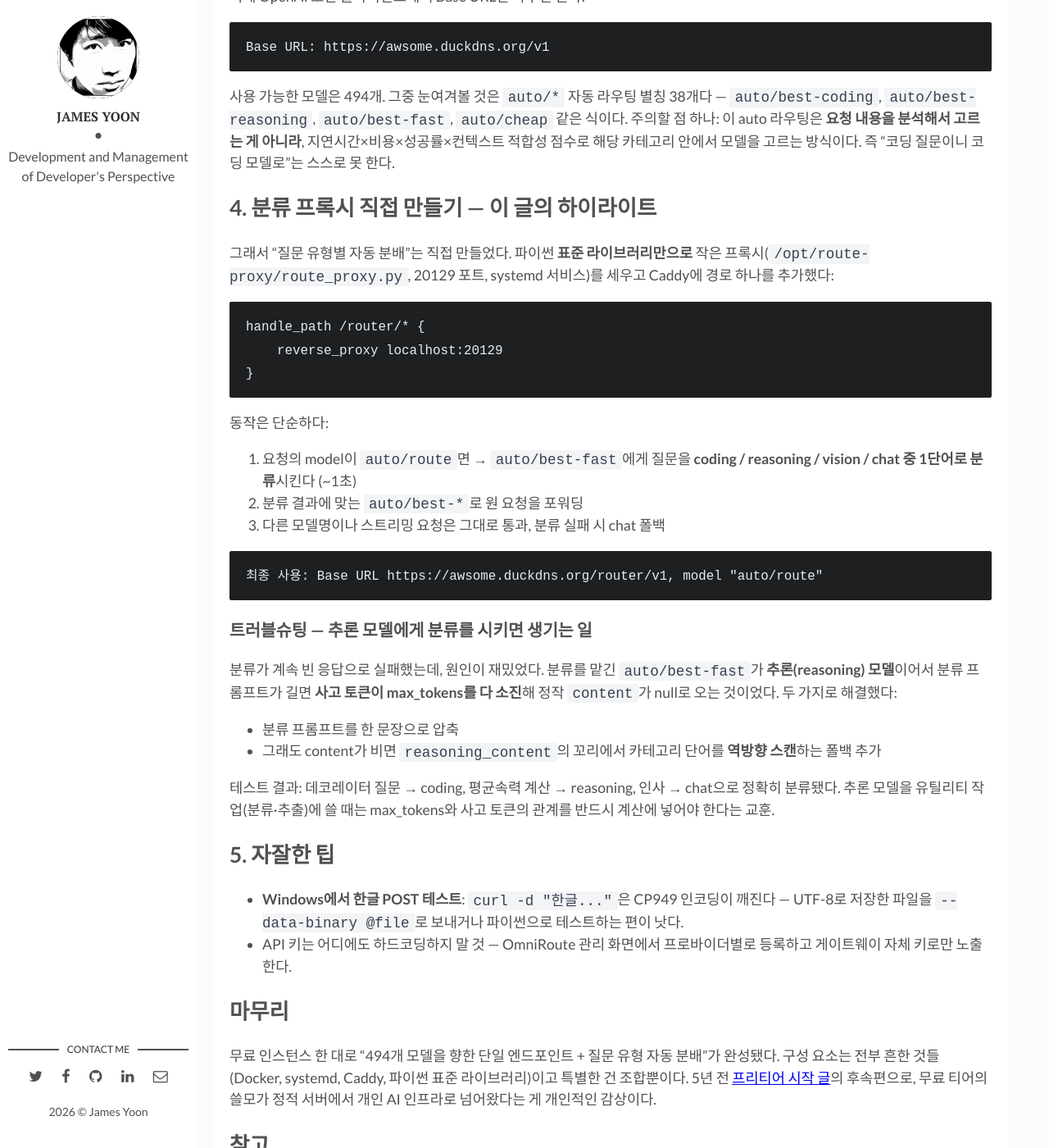
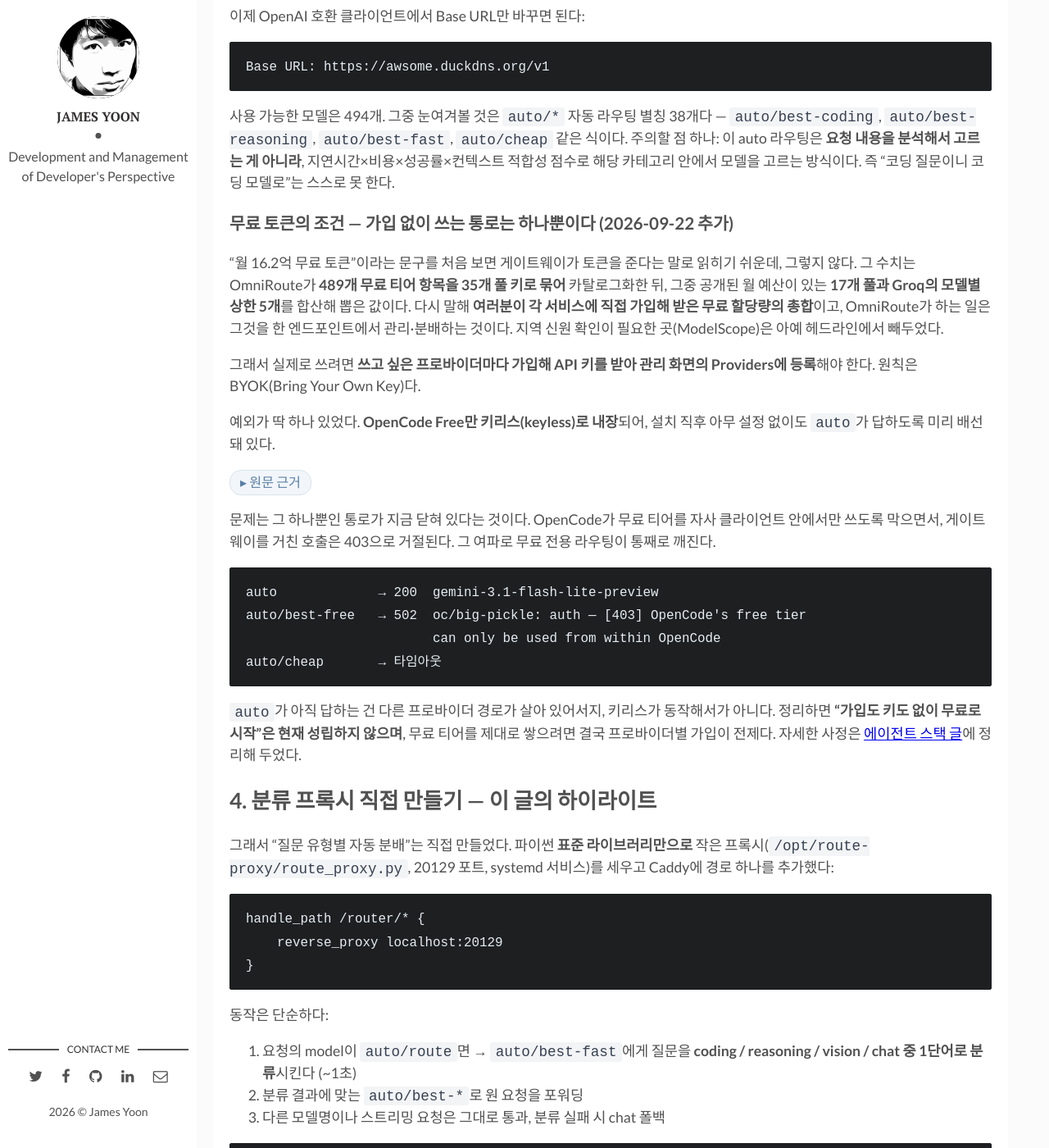
Before and after one commit to butteryoon/butteryoon.github.io, a Jekyll site: the page built from _posts/2026-09-06-omniroute-selfhosting-oci.md, in a window 1280 px wide and 1400 px high, scrolled down 3449 px. Shown: the whole window at 82% size. Built offline with Jekyll 4.4.1, drawn with Linux system fonts in a browser that asks for light colours; comment, search, counter and statistics services are not loaded; some of the changed text lies outside the part shown.

Commit message:
OmniRoute 글 보강: 무료 토큰의 조건 명확화 (키리스는 OpenCode Free 하나뿐, 나머지는 BYOK, 현재 차단으로 auto/best-free 502)
Co-Authored-By: Claude Opus 5 (1M context) <noreply@anthropic.com>
Claude-Session: https://claude.ai/code/session_01GP584Scs1goEpQgpanpNdb

````diff
--- a/_posts/2026-09-06-omniroute-selfhosting-oci.md
+++ b/_posts/2026-09-06-omniroute-selfhosting-oci.md
@@ -5,7 +5,7 @@ title: "오라클 클라우드 무료 티어에 OmniRoute 셀프호스팅 — RA
 description: "Oracle Cloud 무료 인스턴스(RAM 951MB)에 오픈소스 AI 게이트웨이 OmniRoute를 올리고 Caddy로 HTTPS를 붙인 구축기. 스왑으로 OOM 잡기, OCI iptables 함정, 그리고 질문 유형별 자동 분배를 위해 파이썬 표준 라이브러리로 직접 만든 분류 프록시까지."
 img: omniroute-oci-title.webp
 date: 2026-09-06 20:40:00 +0900
-last_modified_at: 2026-09-20 21:50:00 +0900
+last_modified_at: 2026-09-22 21:30:00 +0900
 tags: [omniroute, oracle-cloud, free-tier, ai-gateway, caddy, self-hosting, llm-routing, llm] # add tag
 related: llm
 categories: tools
@@ -24,7 +24,7 @@ categories: tools
 > - **MCP / A2A 지원**과 **Radar 무료 카탈로그**(opt-in)
 > - **멀티아치 이미지(AMD64 + ARM64)** — OCI 프리티어의 Arm A1 인스턴스에서도 같은 이미지를 그대로 쓸 수 있다는 뜻이라, 이 글처럼 AMD Micro가 아닌 Arm 쪽에 올릴 때 유용하다. Electron 데스크톱 앱과 메뉴바 트레이(OmniRouteTray)도 추가됐다.
 >
-> 아래 본문의 설치 절차(Docker + systemd + Caddy)는 그대로 유효하다. 컨테이너만 최신 이미지로 올리면 된다.
+> 아래 본문의 설치 절차(Docker + systemd + Caddy)는 그대로 유효하다. 컨테이너만 최신 이미지로 올리면 된다. 다만 **무료 토큰을 쓰려면 프로바이더별 가입·키 등록이 전제**라는 점은 따로 짚어둘 필요가 있어 3절에 정리했다.
 
 ## 0. 배경 — 인스턴스가 죽어 있었다
 
@@ -113,6 +113,27 @@ Base URL: https://awsome.duckdns.org/v1
 
 사용 가능한 모델은 494개. 그중 눈여겨볼 것은 `auto/*` 자동 라우팅 별칭 38개다 — `auto/best-coding`, `auto/best-reasoning`, `auto/best-fast`, `auto/cheap` 같은 식이다. 주의할 점 하나: 이 auto 라우팅은 **요청 내용을 분석해서 고르는 게 아니라**, 지연시간×비용×성공률×컨텍스트 적합성 점수로 해당 카테고리 안에서 모델을 고르는 방식이다. 즉 "코딩 질문이니 코딩 모델로"는 스스로 못 한다.
 
+### 무료 토큰의 조건 — 가입 없이 쓰는 통로는 하나뿐이다 (2026-09-22 추가)
+
+"월 16.2억 무료 토큰"이라는 문구를 처음 보면 게이트웨이가 토큰을 준다는 말로 읽히기 쉬운데, 그렇지 않다. 그 수치는 OmniRoute가 **489개 무료 티어 항목을 35개 풀 키로 묶어** 카탈로그화한 뒤, 그중 공개된 월 예산이 있는 **17개 풀과 Groq의 모델별 상한 5개**를 합산해 뽑은 값이다. 다시 말해 **여러분이 각 서비스에 직접 가입해 받은 무료 할당량의 총합**이고, OmniRoute가 하는 일은 그것을 한 엔드포인트에서 관리·분배하는 것이다. 지역 신원 확인이 필요한 곳(ModelScope)은 아예 헤드라인에서 빼두었다.
+
+그래서 실제로 쓰려면 **쓰고 싶은 프로바이더마다 가입해 API 키를 받아 관리 화면의 Providers에 등록**해야 한다. 원칙은 BYOK(Bring Your Own Key)다.
+
+예외가 딱 하나 있었다. **OpenCode Free만 키리스(keyless)로 내장**되어, 설치 직후 아무 설정 없이도 `auto`가 답하도록 미리 배선돼 있다.
+
+<details class="evidence"><summary>원문 근거</summary><blockquote>"It answers — call model auto for an instant reply, with no API key, no signup, no configuration. Keyless provider OpenCode Free is pre-wired into the auto combo, so a fresh install responds out of the box." — OmniRoute README</blockquote></details>
+
+문제는 그 하나뿐인 통로가 지금 닫혀 있다는 것이다. OpenCode가 무료 티어를 자사 클라이언트 안에서만 쓰도록 막으면서, 게이트웨이를 거친 호출은 403으로 거절된다. 그 여파로 무료 전용 라우팅이 통째로 깨진다.
+
+```text
+auto             → 200  gemini-3.1-flash-lite-preview
+auto/best-free   → 502  oc/big-pickle: auth — [403] OpenCode's free tier
+                        can only be used from within OpenCode
+auto/cheap       → 타임아웃
+```
+
+`auto`가 아직 답하는 건 다른 프로바이더 경로가 살아 있어서지, 키리스가 동작해서가 아니다. 정리하면 **"가입도 키도 없이 무료로 시작"은 현재 성립하지 않으며**, 무료 티어를 제대로 쌓으려면 결국 프로바이더별 가입이 전제다. 자세한 사정은 [에이전트 스택 글]({{site.baseurl}}/tools/2026/09/11/opensource-agent-stack.html)에 정리해 두었다.
+
 ## 4. 분류 프록시 직접 만들기 — 이 글의 하이라이트
 
 그래서 "질문 유형별 자동 분배"는 직접 만들었다. 파이썬 **표준 라이브러리만으로** 작은 프록시(`/opt/route-proxy/route_proxy.py`, 20129 포트, systemd 서비스)를 세우고 Caddy에 경로 하나를 추가했다:
````
